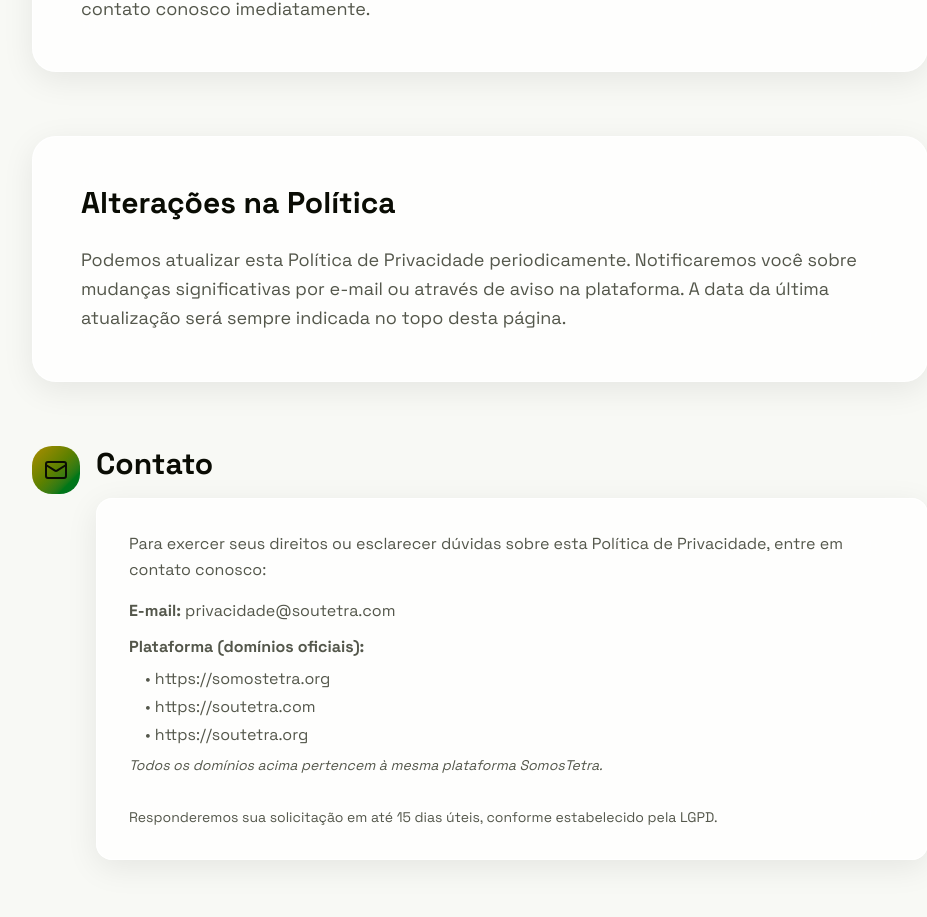
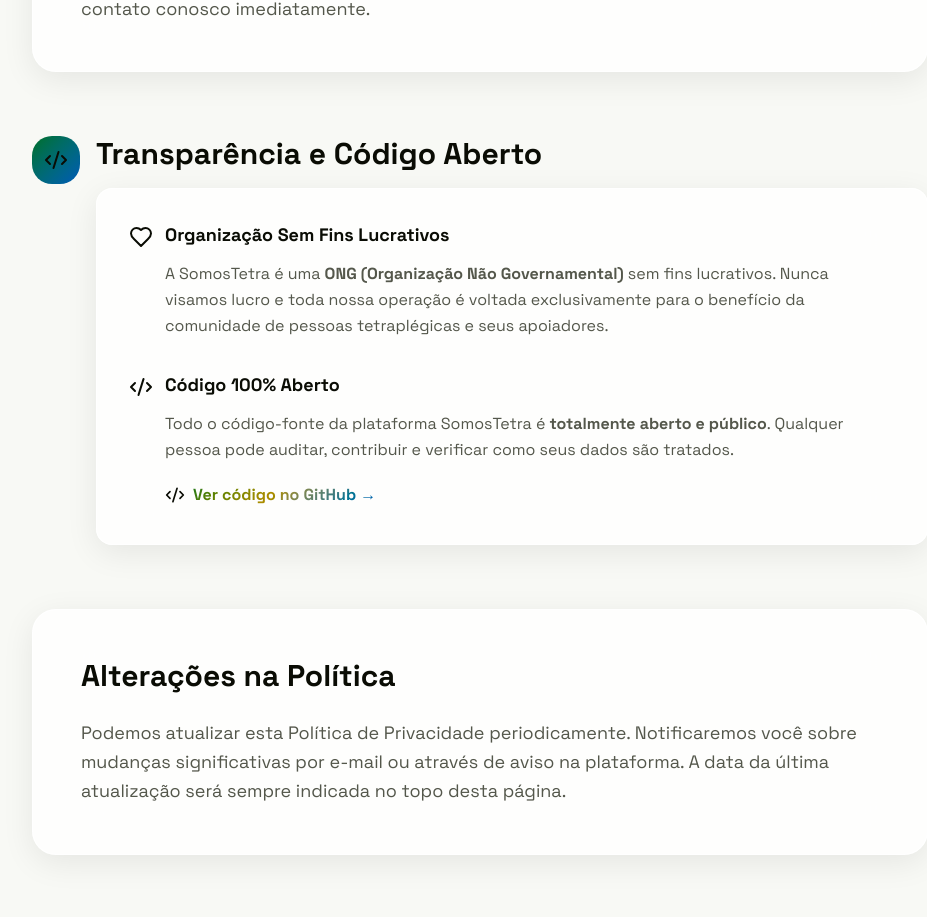
Before and after one commit to fcavalcantirj/somostetra.org, a Next.js app: page /privacidade in a window 1280 px wide. Shown: the part 3698-4615 px from the top of the page, without its empty margins (160-1087 px from the left). Built offline with nearby package versions, Linux system fonts and the light colour scheme.

Commit message:
feat: add NGO and open source info to privacy policy
Include transparency details about NGO status and open source code.

Co-authored-by: Felipe Cavalcanti <7119341+fcavalcantirj@users.noreply.github.com>

```diff
--- a/app/privacidade/page.tsx
+++ b/app/privacidade/page.tsx
@@ -1,6 +1,6 @@
 import Link from "next/link"
 import { Button } from "@/components/ui/button"
-import { ArrowLeft, Shield, Lock, Eye, UserCheck, Database, Mail } from "lucide-react"
+import { ArrowLeft, Shield, Lock, Eye, UserCheck, Database, Mail, Code2, Heart } from "lucide-react"
 
 export default function PrivacidadePage() {
   return (
@@ -201,6 +201,52 @@ export default function PrivacidadePage() {
             </p>
           </div>
 
+          {/* Transparency & Open Source */}
+          <div className="space-y-8">
+            <div className="flex items-start gap-4">
+              <div className="w-12 h-12 rounded-xl gradient-primary flex items-center justify-center flex-shrink-0">
+                <Code2 className="w-6 h-6" />
+              </div>
+              <div className="space-y-4 flex-1">
+                <h2 className="text-3xl font-black">Transparência e Código Aberto</h2>
+                <div className="glass-strong p-8 rounded-2xl space-y-4">
+                  <div className="flex items-start gap-3">
+                    <Heart className="w-6 h-6 text-gradient flex-shrink-0 mt-1" />
+                    <div className="space-y-3">
+                      <p className="text-lg font-bold">Organização Sem Fins Lucrativos</p>
+                      <p className="text-muted-foreground leading-relaxed">
+                        A SomosTetra é uma <strong>ONG (Organização Não Governamental)</strong> sem fins lucrativos.
+                        Nunca visamos lucro e toda nossa operação é voltada exclusivamente para o benefício da
+                        comunidade de pessoas tetraplégicas e seus apoiadores.
+                      </p>
+                    </div>
+                  </div>
+                  <div className="flex items-start gap-3 pt-4">
+                    <Code2 className="w-6 h-6 text-gradient flex-shrink-0 mt-1" />
+                    <div className="space-y-3">
+                      <p className="text-lg font-bold">Código 100% Aberto</p>
+                      <p className="text-muted-foreground leading-relaxed">
+                        Todo o código-fonte da plataforma SomosTetra é <strong>totalmente aberto e público</strong>.
+                        Qualquer pessoa pode auditar, contribuir e verificar como seus dados são tratados.
+                      </p>
+                      <div className="pt-2">
+                        <a
+                          href="https://github.com/fcavalcantirj/somostetra.org"
+                          target="_blank"
+                          rel="noopener noreferrer"
+                          className="inline-flex items-center gap-2 text-gradient font-bold hover:underline"
+                        >
+                          <Code2 className="w-5 h-5" />
+                          Ver código no GitHub →
+                        </a>
+                      </div>
+                    </div>
+                  </div>
+                </div>
+              </div>
+            </div>
+          </div>
+
           {/* Changes */}
           <div className="glass-strong p-8 md:p-12 rounded-3xl space-y-6">
             <h2 className="text-3xl font-black">Alterações na Política</h2>
```
